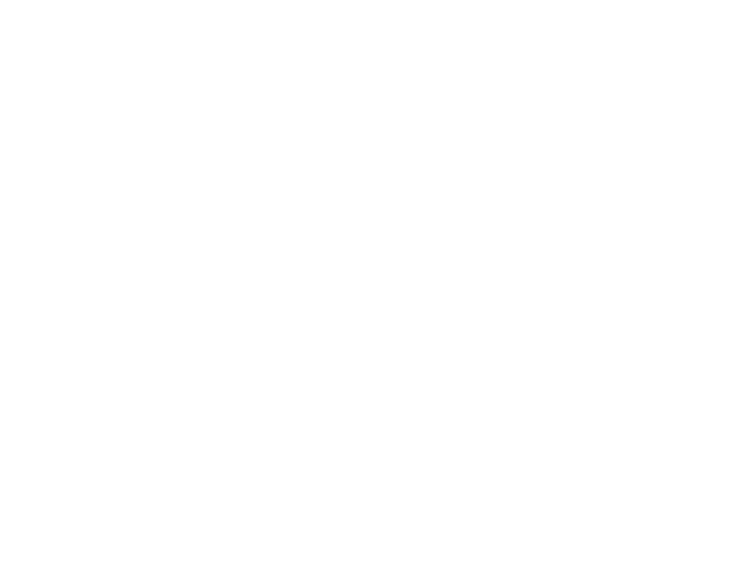
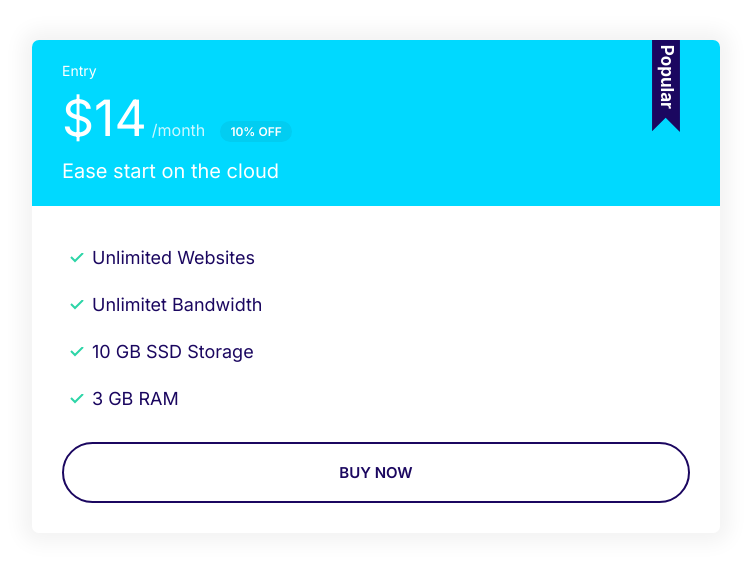
Before and after one commit to DrilonDema/moshify, a plain HTML site: page index.html in a window 1280 px wide. Shown: the whole page, without its empty margins (8-759 px from the left). Drawn offline with Linux system fonts and the light colour scheme.

Commit message:
popular badge is designed

```diff
--- a/css/style.css
+++ b/css/style.css
@@ -95,7 +95,7 @@ a {
 
 .badge {
   border-radius: 20px;
-  padding: 0.5rem 0.2rem;
+  padding: 0.3rem 1rem;
   font-weight: 600;
   font-size: 2rem;
   white-space: nowrap;
@@ -145,6 +145,7 @@ a {
 .list--tick .list__item {
   padding-left: 0.5rem;
   margin-bottom: 1rem;
+  color: var(--color-headings);
 }
 
 @media screen and (min-width: 1024px) {
@@ -231,13 +232,15 @@ a {
 
 }
 
-.bnt--outline{
+.btn--outline{
   border: 2.5px  solid var(--color-headings);
   color: var(--color-headings);
   background-color: #fff;
+
+
 }
 
-.bnt--outline:hover{
+.btn--outline:hover{
   border-color: var(--color-headings);
   color: #fff;
   background-color: var(--color-headings);
@@ -297,3 +300,99 @@ a {
 .input-group .btn{
   margin: 4px;
 }
+
+/* Card */
+
+.card{
+  border-radius: 7px;
+  box-shadow: 0 0 20px 10px #f3f3f3;
+  overflow: hidden;
+
+
+}
+
+.card__header,.card__body{
+  padding: 2rem 3rem;
+
+}
+
+ .card--primary .card__header{
+  background-color: var(--color-primary);
+  color: #fff;
+}
+
+
+
+.card--secondary .card__header{
+  background-color: var(--color-secondary);
+  color: #fff;
+}
+
+.card--secondary .badge--secondary{
+  background-color: #02cdf1;
+  margin-left: 1rem;
+
+}
+
+
+
+/* Plans */
+
+.plan__name {
+  color: #fff;
+  margin: 0;
+  font-weight: 500;
+  font-size:2.4rem ;
+}
+
+.plan__price{
+  font-size: 6rem;
+}
+
+.plan__billing-cycle{
+  font-size: 2.4rem;
+  font-weight: 300;
+  opacity: 0.8;
+
+}
+
+.plan__description{
+  font-size: 2rem;
+  font-weight: 300;
+  letter-spacing: normal;
+  display: block;
+}
+
+.plan .list__item{
+  margin-bottom: 2rem;
+
+
+}
+
+@media screen and (min-width:1024px) {
+
+  .plan__name{
+    font-size: 1.4rem;
+  }
+
+  .plan__price{
+    font-size: 5rem;
+  }
+
+  .plan__billing-cycle{
+    font-size: 1.6rem;
+  }
+}
+
+.plan--popular .card__header{
+  position: relative;
+}
+
+.plan--popular .card__header::before{
+  content: url('../images/popular.svg');
+  position: absolute;
+  display: inline-block;
+  width: 40px;
+  top: -8px;
+  right: 5%;
+}
--- a/index.html
+++ b/index.html
@@ -14,7 +14,29 @@
     <link rel="stylesheet" href="css/style.css" />
   </head>
   <body>
+      <div style="width: 60%;padding: 4rem;">
+       <div class="plan plan--popular">
+        <div class="card card--secondary">
+          <header class="card__header">
+            <h3 class="plan__name">Entry</h3>
+            <span class="plan__price">$14</span>
+            <span class="plan__billing-cycle">/month</span>
+            <span class="badge badge--secondary badge--small">10% OFF</span>
+            <span class="plan__description">Ease start on the cloud</span>
+          </header>
+          <div class="card__body">
 
+            <ul class="list--tick">
+              <li class="list__item">Unlimited Websites</li>
+              <li class="list__item">Unlimitet Bandwidth</li>
+              <li class="list__item">10 GB SSD Storage</li>
+              <li class="list__item">3 GB RAM</li>
+            </ul>
+            <button class="btn btn--outline btn--block">BUY NOW</button>
+          </div>
+        </div>
+      </div>
+       </div>
 
 
   </body>
```
Also changed, not shown: images/popular.svg (added).
